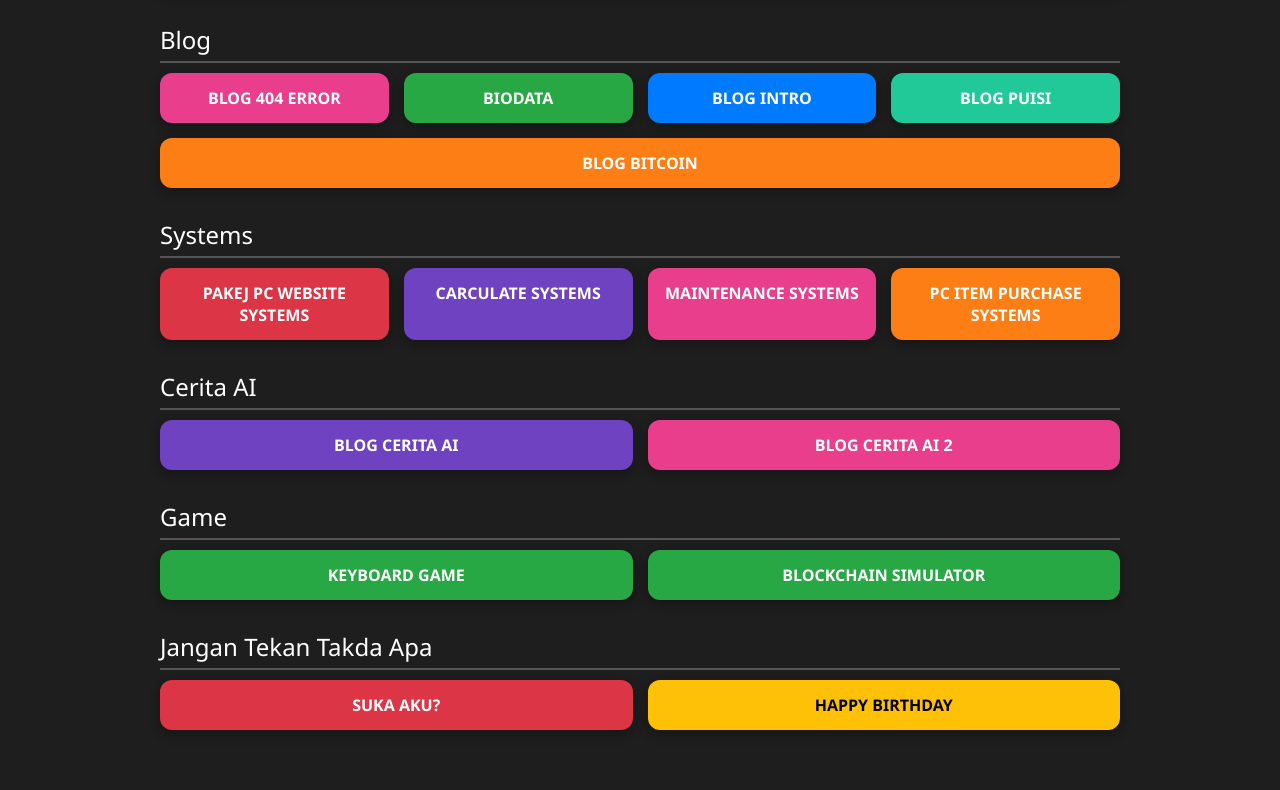
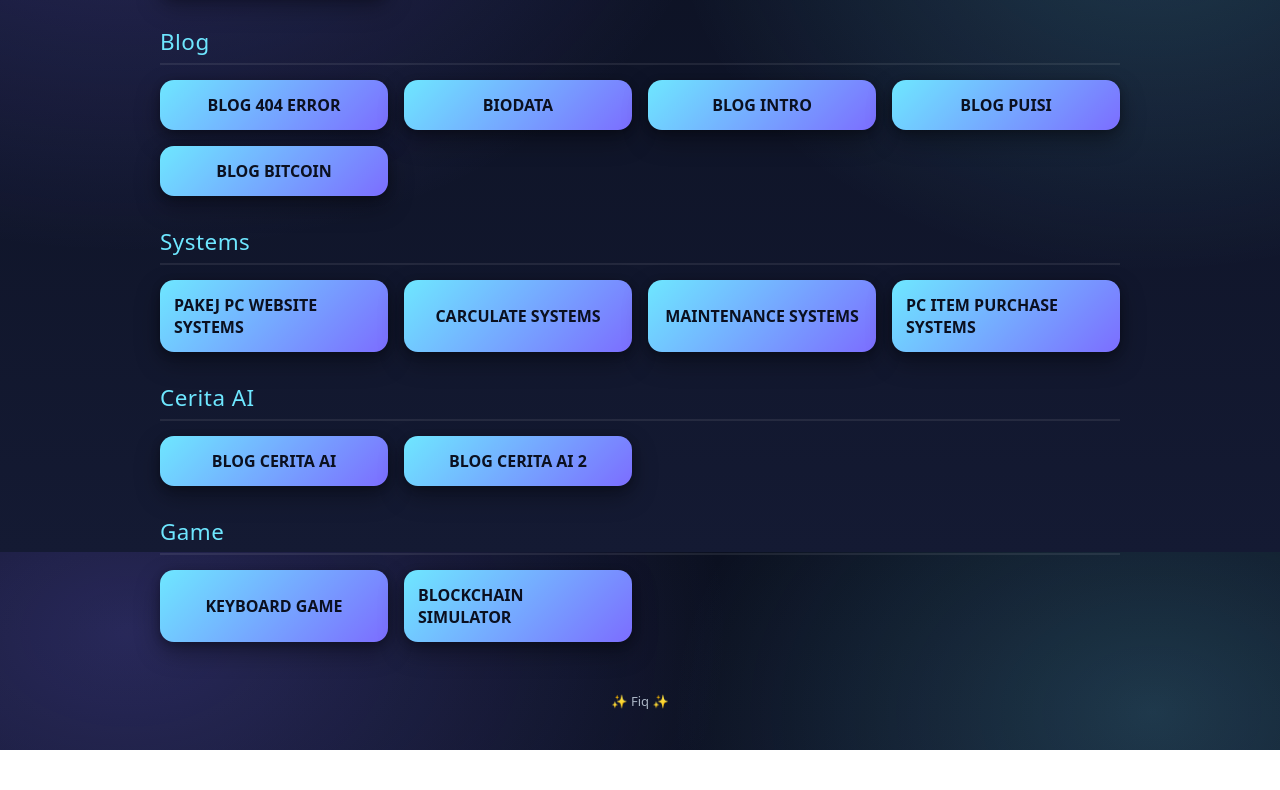
Before and after one commit to Pikachu566/dashboard, a plain HTML site: page index.html in a window 1280 px wide. Shown: the part 248-1038 px from the top of the page. After the commit the page ends 998 px from the top, so only its background shows below. Drawn offline with Linux system fonts and the light colour scheme.

Commit message:
Update index.html

```diff
--- a/index.html
+++ b/index.html
@@ -6,144 +6,120 @@
   <meta name="viewport" content="width=device-width, initial-scale=1.0" />
   <style>
     :root {
-      --bg-dark: #1e1e1e;
-      --text-light: #fff;
-      --card-bg: #2c2c2c;
-      --btn-radius: 12px;
-      --shadow: 0 4px 12px rgba(0, 0, 0, 0.3);
+      --bg-1:#0b1020;
+      --bg-2:#141a33;
+      --txt:#e8ecf1;
+      --muted:#aab5c5;
+      --brand:#6ee7ff;
+      --brand-2:#7c6dff;
+      --card:#0f1630cc;
+      --shadow:0 10px 25px rgba(0,0,0,.35), 0 2px 8px rgba(0,0,0,.25);
     }
 
-    * {
-      box-sizing: border-box;
+    *{box-sizing:border-box;margin:0;padding:0}
+    body{
+      font-family:system-ui,-apple-system,Segoe UI,Roboto,Ubuntu,Inter,sans-serif;
+      background:radial-gradient(1000px 700px at 10% 10%, rgba(124,109,255,.25), transparent 60%),
+                 radial-gradient(800px 600px at 90% 20%, rgba(110,231,255,.18), transparent 60%),
+                 linear-gradient(180deg, var(--bg-1), var(--bg-2));
+      background-attachment:fixed;
+      color:var(--txt);
+      min-height:100vh;
     }
 
-    html, body {
-      margin: 0;
-      padding: 0;
-      background-color: var(--bg-dark);
-      color: var(--text-light);
-      font-family: 'Segoe UI', Tahoma, Geneva, Verdana, sans-serif;
-      min-height: 100%;
+    .container{max-width:1000px;margin:auto;padding:40px 20px}
+
+    #title{
+      font-size:clamp(32px,5vw,44px);
+      font-weight:800;
+      text-align:center;
+      margin-bottom:40px;
+      text-shadow:0 0 18px rgba(124,109,255,.25);
     }
 
-    .container {
-      padding: 40px 20px;
-      max-width: 1000px;
-      margin: auto;
+    .section-title{
+      font-size:1.4rem;
+      margin:30px 0 15px;
+      padding-bottom:6px;
+      border-bottom:2px solid rgba(255,255,255,.08);
+      letter-spacing:.5px;
+      color:var(--brand);
     }
 
-    #title {
-      font-size: 2.8rem;
-      font-weight: bold;
-      text-align: center;
-      margin-bottom: 40px;
-      color: var(--text-light);
-      text-shadow: 0 0 8px rgba(255, 255, 255, 0.1);
+    .button-group{
+      display:grid;
+      grid-template-columns:repeat(auto-fill,minmax(220px,1fr));
+      gap:16px;
+      margin-bottom:30px;
     }
 
-    .section-title {
-      font-size: 1.5rem;
-      margin: 30px 0 10px;
-      border-bottom: 2px solid #555;
-      padding-bottom: 5px;
+    .btn{
+      display:flex;
+      align-items:center;
+      justify-content:center;
+      padding:14px;
+      border-radius:14px;
+      font-weight:600;
+      text-decoration:none;
+      color:#0b1020;
+      background:linear-gradient(135deg,var(--brand),var(--brand-2));
+      box-shadow:var(--shadow);
+      transition:transform .2s ease,box-shadow .2s ease;
+    }
+    .btn:hover{transform:translateY(-3px);box-shadow:0 12px 30px rgba(124,109,255,.45)}
+    .btn:active{transform:translateY(0)}
+
+    footer{
+      margin-top:50px;
+      text-align:center;
+      color:var(--muted);
+      font-size:13px;
     }
 
-    .button-group {
-      display: flex;
-      flex-wrap: wrap;
-      gap: 15px;
-      margin-bottom: 20px;
-    }
-
-    .btn {
-      flex: 1 1 220px;
-      text-align: center;
-      padding: 14px;
-      border-radius: var(--btn-radius);
-      text-decoration: none;
-      font-weight: bold;
-      color: white;
-      box-shadow: var(--shadow);
-      transition: transform 0.2s, opacity 0.3s;
-    }
-
-    .btn:hover {
-      opacity: 0.9;
-      transform: translateY(-2px);
-    }
-
-    /* Color variations */
-    .btn-blue { background-color: #007bff; }
-    .btn-green { background-color: #28a745; }
-    .btn-red { background-color: #dc3545; }
-    .btn-orange { background-color: #fd7e14; }
-    .btn-purple { background-color: #6f42c1; }
-    .btn-pink { background-color: #e83e8c; }
-    .btn-teal { background-color: #20c997; }
-    .btn-yellow { background-color: #ffc107; color: #000; }
-
-    @media (max-width: 768px) {
-      .btn {
-        flex: 1 1 100%;
-      }
-
-      #title {
-        font-size: 2.2rem;
-      }
+    @media(max-width:600px){
+      #title{font-size:28px}
     }
   </style>
 </head>
 <body>
   <div class="container">
-    <div id="title">Welcome to my website🤍</div>
+    <div id="title">🤍 Welcome to my website 🤍</div>
 
-    <!-- Tools -->
     <div class="section-title">Tools</div>
     <div class="button-group">
-      <a href="https://pikachu566.github.io/Tools/" class="btn btn-red" target="_blank">TOOLS DOWNLOAD</a>
+      <a href="https://pikachu566.github.io/Tools/" class="btn" target="_blank">TOOLS DOWNLOAD</a>
     </div>
 
-    <!-- Blog Section -->
     <div class="section-title">Blog</div>
     <div class="button-group">
-	<a href="https://pikachu566.github.io/Aisyah/" class="btn btn-pink" target="_blank">BLOG 404 ERROR</a>
-	<a href="https://pikachu566.github.io/my-personal-website/" class="btn btn-green" target="_blank">BIODATA</a>
-      <a href="https://pikachu566.github.io/aku/" class="btn btn-blue" target="_blank">BLOG INTRO</a>
-      <a href="https://pikachu566.github.io/untuk-dia/" class="btn btn-teal" target="_blank">BLOG PUISI</a>
-	        <a href="https://pikachu566.github.io/buybitcoin/" class="btn btn-orange" target="_blank">BLOG BITCOIN</a>
+      <a href="https://pikachu566.github.io/Aisyah/" class="btn" target="_blank">BLOG 404 ERROR</a>
+      <a href="https://pikachu566.github.io/my-personal-website/" class="btn" target="_blank">BIODATA</a>
+      <a href="https://pikachu566.github.io/aku/" class="btn" target="_blank">BLOG INTRO</a>
+      <a href="https://pikachu566.github.io/untuk-dia/" class="btn" target="_blank">BLOG PUISI</a>
+      <a href="https://pikachu566.github.io/buybitcoin/" class="btn" target="_blank">BLOG BITCOIN</a>
     </div>
 
-    <!-- Systems Section -->
     <div class="section-title">Systems</div>
     <div class="button-group">
-      <a href="https://pikachu566.github.io/Official_Website-FPS-FIKTECH-PC-SOLUTION/" class="btn btn-red" target="_blank">PAKEJ PC WEBSITE SYSTEMS</a>
-      <a href="https://pikachu566.github.io/kerja/" class="btn btn-purple" target="_blank">CARCULATE SYSTEMS</a>
-      <a href="https://pikachu566.github.io/Penyelenggaraan-Website/" class="btn btn-pink" target="_blank">MAINTENANCE SYSTEMS</a>
-      <a href="https://pikachu566.github.io/pc/" class="btn btn-orange" target="_blank">PC ITEM PURCHASE SYSTEMS</a>
+      <a href="https://pikachu566.github.io/Official_Website-FPS-FIKTECH-PC-SOLUTION/" class="btn" target="_blank">PAKEJ PC WEBSITE SYSTEMS</a>
+      <a href="https://pikachu566.github.io/kerja/" class="btn" target="_blank">CARCULATE SYSTEMS</a>
+      <a href="https://pikachu566.github.io/Penyelenggaraan-Website/" class="btn" target="_blank">MAINTENANCE SYSTEMS</a>
+      <a href="https://pikachu566.github.io/pc/" class="btn" target="_blank">PC ITEM PURCHASE SYSTEMS</a>
     </div>
 
-    <!-- Cerita AI Section -->
     <div class="section-title">Cerita AI</div>
     <div class="button-group">
-      <a href="https://pikachu566.github.io/artificial-intelligence/" class="btn btn-purple" target="_blank">BLOG CERITA AI</a>
-      <a href="https://pikachu566.github.io/Yuna28/" class="btn btn-pink" target="_blank">BLOG CERITA AI 2</a>
+      <a href="https://pikachu566.github.io/artificial-intelligence/" class="btn" target="_blank">BLOG CERITA AI</a>
+      <a href="https://pikachu566.github.io/Yuna28/" class="btn" target="_blank">BLOG CERITA AI 2</a>
     </div>
 
-    <!-- Game Section -->
     <div class="section-title">Game</div>
     <div class="button-group">
-      <a href="https://pikachu566.github.io/keyboard/" class="btn btn-green" target="_blank">KEYBOARD GAME</a>
-	<a href="https://pikachu566.github.io/blockchain/" class="btn btn-green" target="_blank">BLOCKCHAIN SIMULATOR</a>
+      <a href="https://pikachu566.github.io/keyboard/" class="btn" target="_blank">KEYBOARD GAME</a>
+      <a href="https://pikachu566.github.io/blockchain/" class="btn" target="_blank">BLOCKCHAIN SIMULATOR</a>
     </div>
 
-	    <!-- like me Section -->
-    <div class="section-title">Jangan Tekan Takda Apa</div>
-    <div class="button-group">
-      <a href="https://pikachu566.github.io/you-like-me/" class="btn btn-red" target="_blank">SUKA AKU?</a>
-	  <a href="https://pikachu566.github.io/happy-birthday/" class="btn btn-yellow" target="_blank">HAPPY BIRTHDAY</a>
-    </div>
-
-
+    <footer>✨ Fiq ✨</footer>
   </div>
 </body>
 </html>
```
